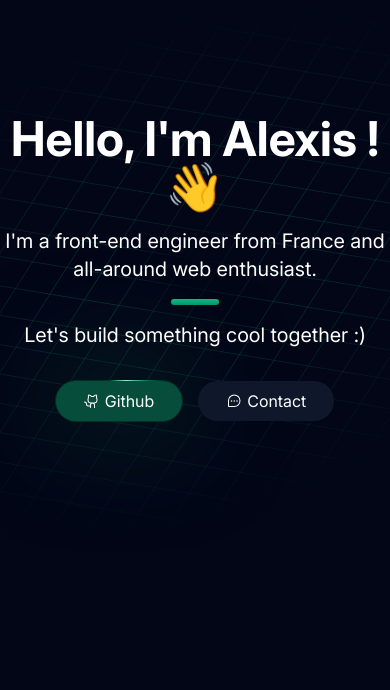
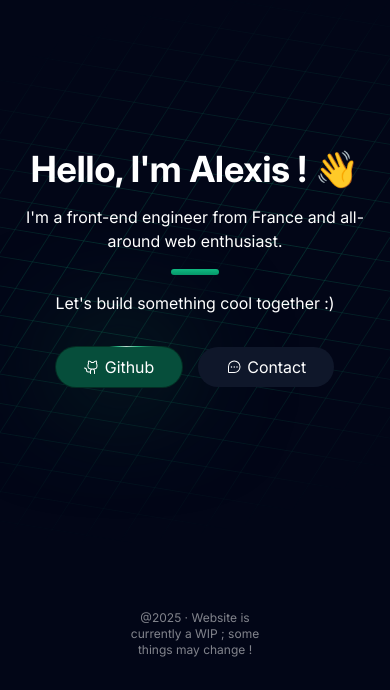
Before and after one commit to AlexisNP/ap, an Astro site: page / in a window 390 px wide. Shown: the part 154-844 px from the top of the page. Built offline with nearby package versions, Linux system fonts and the light colour scheme; Astro itself is replaced by a stand-in of ours.

Commit message:
Fixed some responsive layout issues

```diff
--- a/src/components/Heading.astro
+++ b/src/components/Heading.astro
@@ -7,17 +7,17 @@ const { tag = "h1" } = Astro.props;
 ---
 
 {tag === 'h1' &&
-  <h1 class="font-heading text-5xl font-bold">
+  <h1 class="font-heading text-4xl md:text-5xl font-bold">
     <slot name="default" />
   </h1>
 }
 {tag === 'h2' &&
-  <h2 class="font-heading text-3xl font-bold">
+  <h2 class="font-heading text-xl md:text-3xl font-bold">
     <slot name="default" />
   </h2>
 }
 {tag === 'h3' &&
-  <h3 class="font-heading text-xl font-bold">
+  <h3 class="font-heading md:text-xl font-bold">
     <slot name="default" />
   </h3>
 }
--- a/src/components/home/Hero.astro
+++ b/src/components/home/Hero.astro
@@ -7,13 +7,13 @@ import BgParticles from "./BgParticles.astro";
 
 <section id="hero" class="relative h-screen overflow-clip max-w-full">
   <div class="h-full container grid place-items-center auto-rows-auto">
-    <div class="max-w-2xl text-center">
+    <div class="px-4 max-w-2xl text-center">
       <Heading tag="h1">
-        Hello, I'm Alexis ! 👋
+        Hello, I'm Alexis&nbsp;!&nbsp;👋
       </Heading>
 
       <div class="mt-4">
-        <p class="text-xl">
+        <p class="md:text-xl">
           I'm a front-end engineer from France and all-around web enthusiast.
         </p>
       </div>
@@ -21,8 +21,8 @@ import BgParticles from "./BgParticles.astro";
       <hr class="my-4 w-12 mx-auto border-none h-[.33rem] rounded-[100vmax] bg-gradient-to-b from-emerald-500 to-emerald-600" />
 
       <div>
-        <p class="text-xl">
-          Let's build something cool together :)
+        <p class="md:text-xl">
+          Let's build something cool together&nbsp;:)
         </p>
       </div>
 
@@ -49,6 +49,8 @@ import BgParticles from "./BgParticles.astro";
       </div>
     </div>
   </div>
+
+  <p class="absolute px-4 bottom-8 left-1/2 -translate-x-1/2 opacity-50 text-xs md:text-sm text-center">@2025&nbsp;·&nbsp;Website is currently a WIP&nbsp;;&nbsp;some things may change&nbsp;!</p>
 
   <div
     id="grid-bg-wrapper"
```
